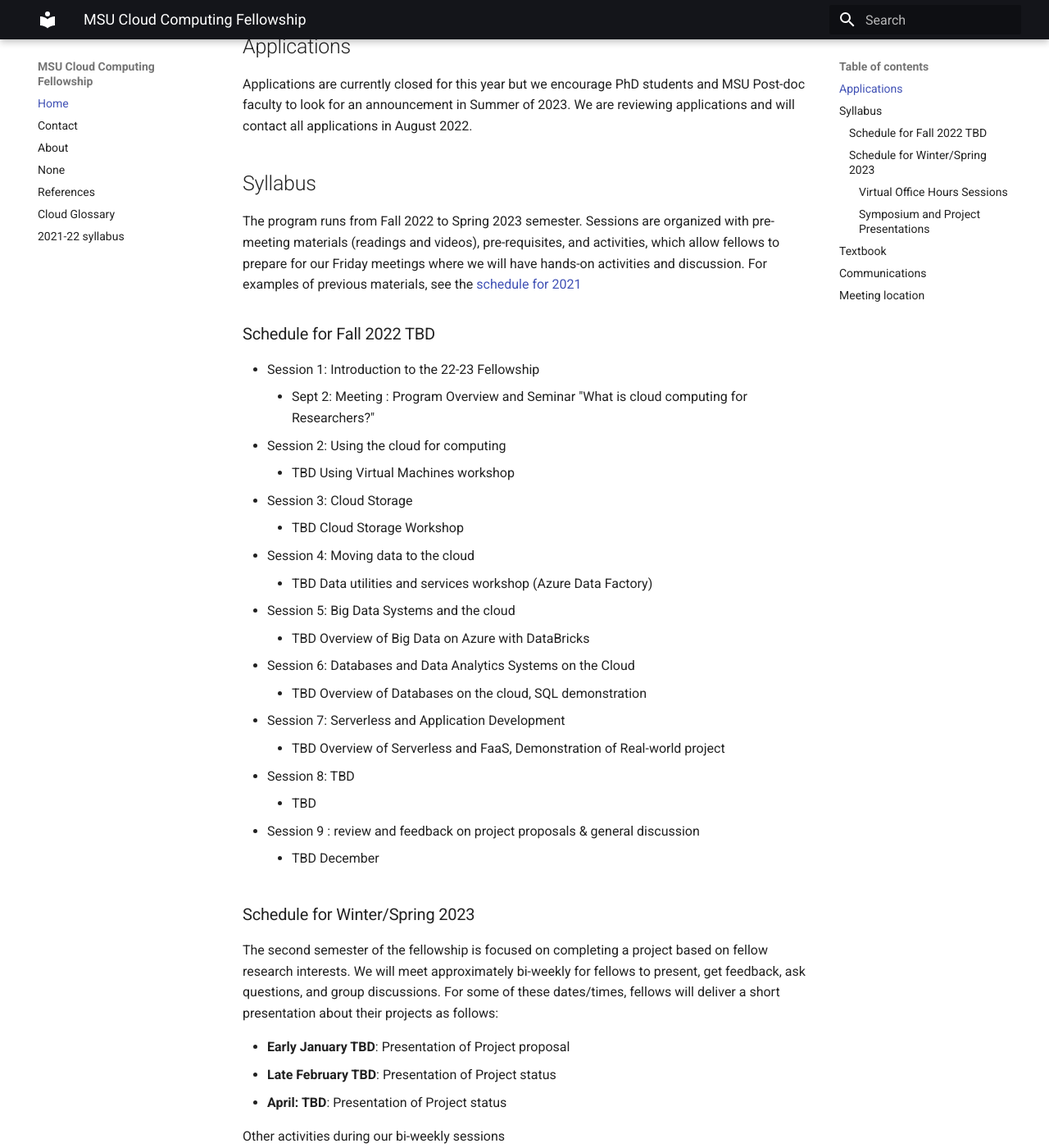
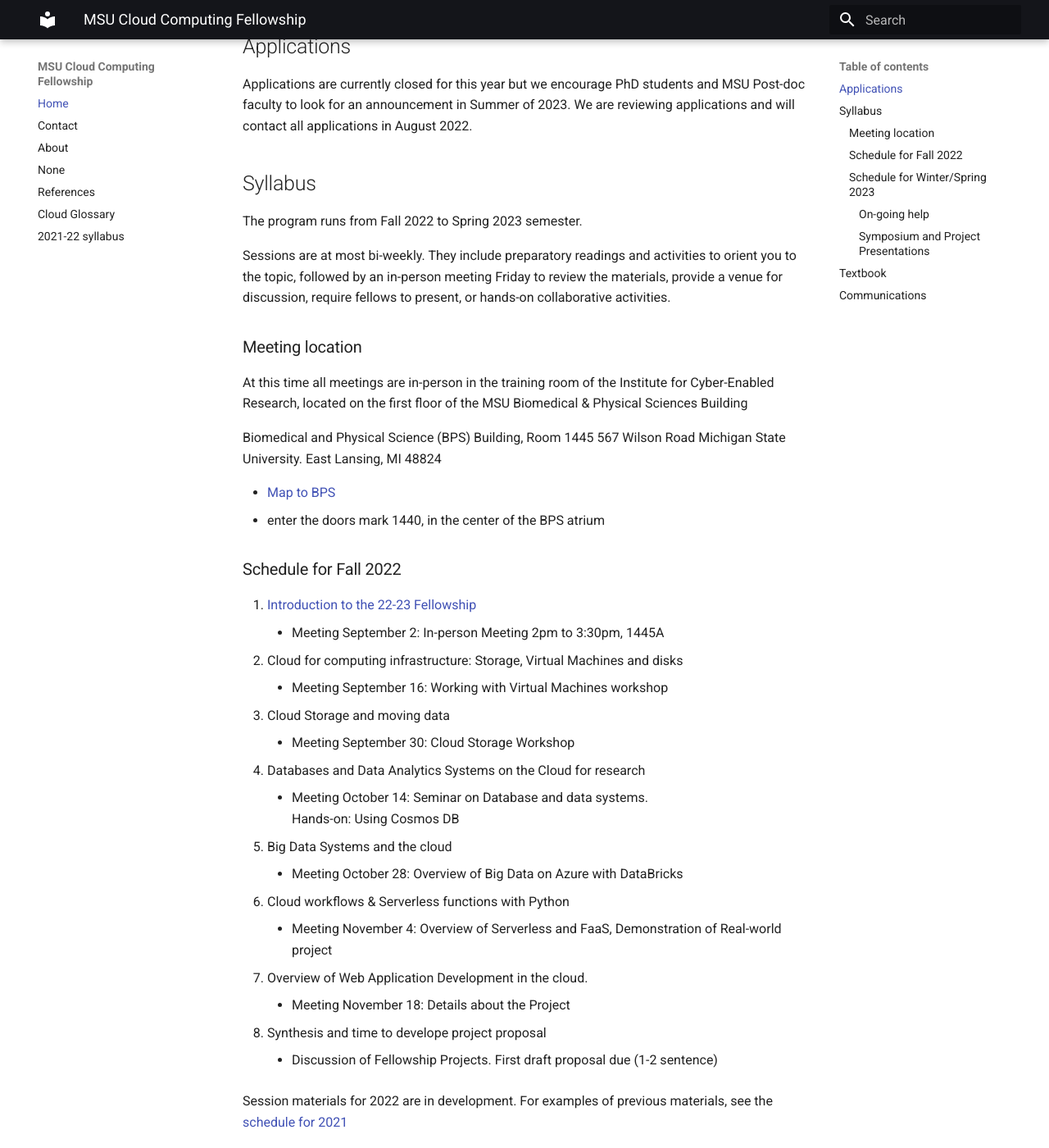
Before and after one commit to msucloudfellowship/msucloudfellowship.github.io, an MkDocs documentation site: the page built from docs/index.md, in a window 1280 px wide and 1400 px high, scrolled down 549 px. Shown: the whole window at 82% size. Built offline with MkDocs 1.6.1 and Material for MkDocs 9.7.7, drawn with Linux system fonts in a browser that asks for light colours; some of the changed text lies outside the part shown.

Commit message:
updated syllabus

```diff
--- a/docs/index.md
+++ b/docs/index.md
@@ -14,48 +14,64 @@ Applications are currently closed for this year but we encourage PhD students an
 
 ## Syllabus
 
-The program runs from Fall 2022 to Spring 2023 semester.  Sessions are organized with pre-meeting materials (readings and videos), pre-requisites, and activities, which allow fellows to prepare for our Friday meetings where we will have hands-on activities and discussion.   For examples of previous materials, see the [schedule for 2021](index2021)
+The program runs from Fall 2022 to Spring 2023 semester.
 
-### Schedule for Fall 2022 TBD
+Sessions are at most bi-weekly. They include preparatory readings and activities to orient you to the topic, followed by an in-person meeting Friday to review the materials, provide a venue for discussion, require fellows to present, or hands-on collaborative activities.
 
- * Session 1: Introduction to the 22-23 Fellowship
-     * Sept 2: Meeting : Program Overview and Seminar "What is cloud computing for Researchers?"
- * Session 2: Using the cloud for computing
-    * TBD Using Virtual Machines workshop
- * Session 3: Cloud Storage
-    * TBD Cloud Storage Workshop
- * Session 4: Moving data to the cloud
-    * TBD Data utilities and services workshop (Azure Data Factory)
- * Session 5: Big Data Systems and the cloud
-    * TBD Overview of Big Data on Azure with DataBricks
- * Session 6: Databases and Data Analytics Systems on the Cloud
-    * TBD Overview of Databases on the cloud, SQL demonstration
- * Session 7: Serverless and Application Development
-    * TBD Overview of Serverless and FaaS, Demonstration of Real-world project
- * Session 8: TBD
-    * TBD
- * Session 9 : review and feedback on project proposals & general discussion
-    * TBD December
+### Meeting location
+At this time all meetings are in-person in the training room of the Institute for Cyber-Enabled Research, located on the first floor of the MSU Biomedical & Physical Sciences Building
+
+Biomedical and Physical Science (BPS) Building, Room 1445
+567 Wilson Road
+Michigan State University. East Lansing, MI 48824
+
+ - [Map to BPS](https://maps.msu.edu/interactive/index.php?location=8ERY)
+ - enter the doors mark 1440, in the center of the BPS atrium
+
+### Schedule for Fall 2022
+
+ 1. [Introduction to the 22-23 Fellowship](session_introduction)
+    * Meeting September 2: In-person Meeting 2pm to 3:30pm, 1445A
+ 2. Cloud for computing infrastructure: Storage, Virtual Machines and disks
+    * Meeting September 16: Working with Virtual Machines workshop
+ 3. Cloud Storage and moving data
+    * Meeting September 30: Cloud Storage Workshop
+ 4. Databases and Data Analytics Systems on the Cloud for research
+    * Meeting October 14: Seminar on Database and data systems. <br> Hands-on: Using Cosmos DB
+ 5. Big Data Systems and the cloud
+    * Meeting October 28: Overview of Big Data on Azure with DataBricks
+ 6. Cloud workflows & Serverless functions with Python
+    * Meeting November 4: Overview of Serverless and FaaS, Demonstration of Real-world project
+ 7. Overview of Web Application Development in the cloud.
+    * Meeting November 18: Details about the Project
+ 8. Synthesis and time to develope project proposal
+    * Discussion of Fellowship Projects.  First draft proposal due (1-2 sentence)
+
+Session materials for 2022 are in development.  For examples of previous materials, see the [schedule for 2021](index2021)
 
 ### Schedule for Winter/Spring 2023
 
 The second semester of the fellowship is focused on completing a project based on fellow research interests.   We will meet approximately bi-weekly for fellows to present, get feedback, ask questions, and group discussions.  For some of these dates/times, fellows will deliver a short presentation about their projects as follows:
 
- - **Early January TBD**: Presentation of Project proposal
- - **Late February TBD**: Presentation of Project status
- - **April: TBD**: Presentation of Project status
+All meetings are in the ICER training room, 1455A BPS, from 2:00 to 3:30 pm
 
-Other activities during our bi-weekly sessions
+ - **January 13** fellow presentations of project proposals
+ - **January 27** discussion & help session
+ - **February 10** discussion & helpsession
+ - **February 24** Presentation of Project status
+ - **March 10** discussion & help session
+ - **March 24** Presentation of Project status
+ - **April 10**: discussion & help session
+ - **April TBD**: Fellowship Symposium
 
-#### Virtual Office Hours Sessions
 
-We will also hold two Friday virtual helpdesk sessions per month, and encourage fellows to take advantage of these voluntary sessions for help with specifics on your project, presentations, and/or general research computing topics.
+#### On-going help
 
 We encourage you, especially during Winter/spring, to [contact us](contact) at any time with any questions related to your projects, the fellowship, or cloud computing in general.
 
 #### Symposium and Project Presentations
 
-We will hold a Symposium for participants for final presentations of the outcome projects in late April/Early May.
+We will hold a Symposium for participants for final presentations of the outcome projects in late April
 
 ## Textbook
 
```
Also changed, not shown: other parts of docs/index.md (+0 -7 lines).
